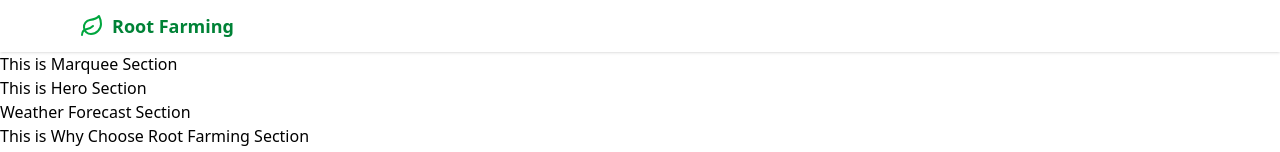
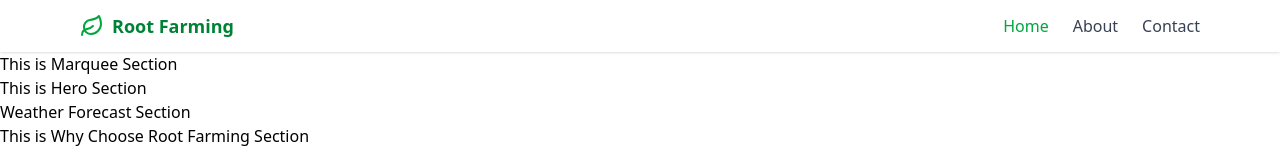
Before and after one commit to Subroto89/root-farming-frontend, a React (Vite) app: page / in a window 1280 px wide. Shown: the top 152 px of the page. Built offline with nearby package versions, Linux system fonts and the light colour scheme.

Commit message:
added navigation links for desktop and mobile views

```diff
--- a/src/components/shared/Navbar.jsx
+++ b/src/components/shared/Navbar.jsx
@@ -1,10 +1,39 @@
 // src/components/Navbar.jsx
 import React, { useState } from "react";
-import { Link } from "react-router";
+import { Link, NavLink } from "react-router";
 import { Leaf, Menu, X } from "lucide-react";
 
 export default function Navbar() {
     const [isOpen, setIsOpen] = useState(false);
+
+    const links = (
+        <>
+            <NavLink
+                to="/"
+                className={({ isActive }) =>
+                    `font-medium ${isActive ? "text-green-600" : "text-gray-700 hover:text-green-600"}`
+                }
+            >
+                Home
+            </NavLink>
+            <NavLink
+                to="/about"
+                className={({ isActive }) =>
+                    `font-medium ${isActive ? "text-green-600" : "text-gray-700 hover:text-green-600"}`
+                }
+            >
+                About
+            </NavLink>
+            <NavLink
+                to="/contact"
+                className={({ isActive }) =>
+                    `font-medium ${isActive ? "text-green-600" : "text-gray-700 hover:text-green-600"}`
+                }
+            >
+                Contact
+            </NavLink>
+        </>
+    );
 
     return (
         <nav className="bg-white shadow-sm px-5 md:px-10 lg:px-16">
@@ -18,6 +47,9 @@ export default function Navbar() {
                         </span>
                     </Link>
 
+                    {/* Desktop Nav links */}
+                    <div className="hidden md:flex space-x-6">{links}</div>
+
                     {/* Hamburger for mobile */}
                     <div className="md:hidden flex items-center">
                         <button
@@ -28,6 +60,18 @@ export default function Navbar() {
                         </button>
                     </div>
                 </div>
+
+                {/* Mobile Menu NavLinks */}
+                {isOpen && (
+                    <div className="md:hidden mt-2 space-y-2 pb-3">
+                        <div
+                            className="flex flex-col space-y-2 w-20"
+                            onClick={() => setIsOpen(false)}
+                        >
+                            {links}
+                        </div>
+                    </div>
+                )}
             </div>
         </nav>
     );
```
Lines whose indentation alone changed are shown as unchanged.
